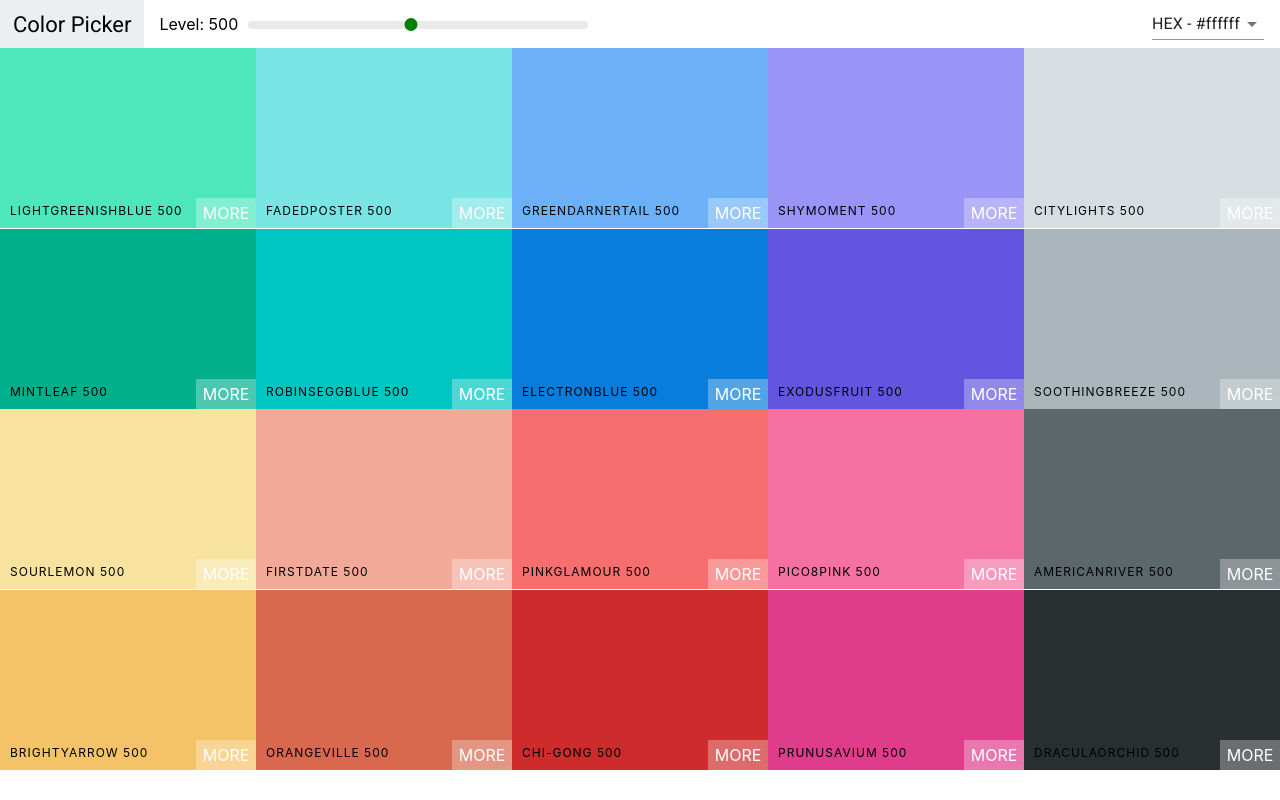
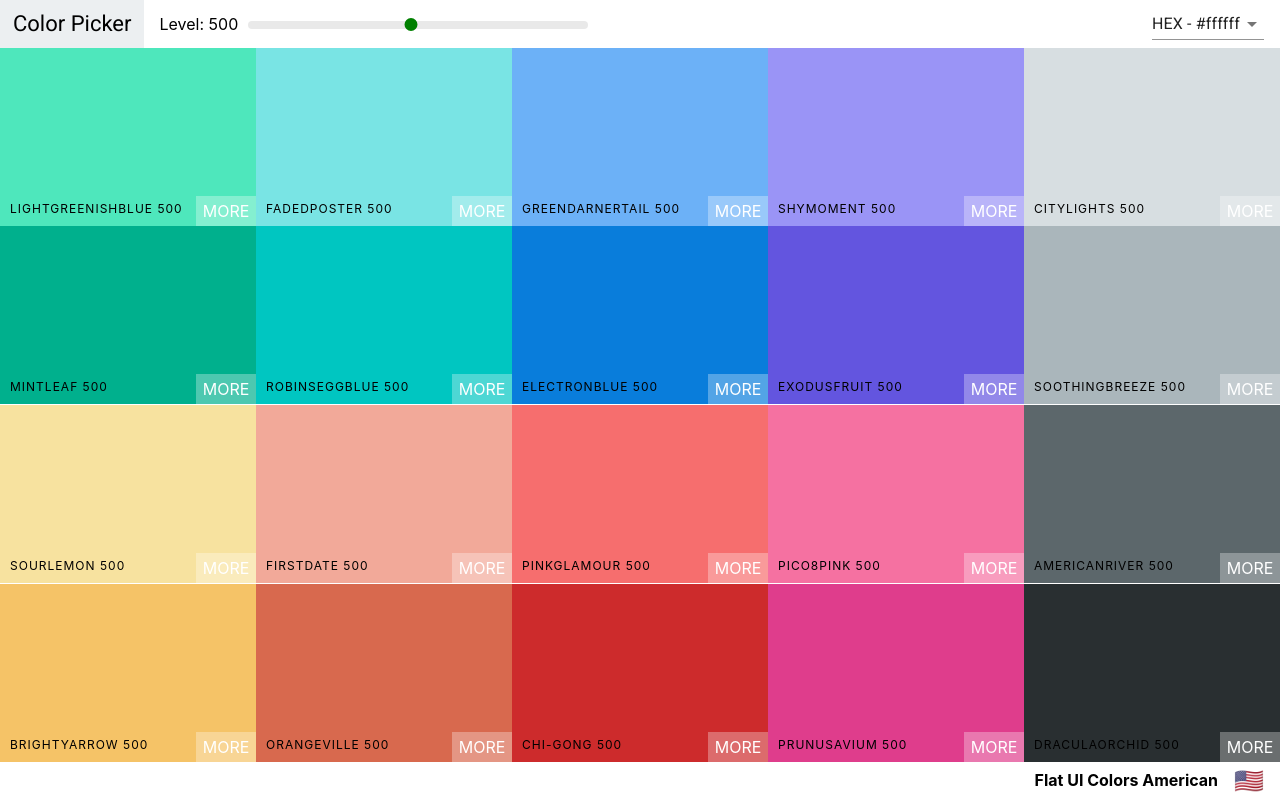
Before and after one commit to luckster8089/react-color-picker, a React (Create React App) app: page / in a window 1280 px wide. Built offline with nearby package versions, Linux system fonts and the light colour scheme.

Commit message:
Add palette footer

```diff
--- a/src/ColorBox.js
+++ b/src/ColorBox.js
@@ -1,4 +1,4 @@
-import React, { useState, useEffect, useCallback } from 'react'
+import React, { useState } from 'react'
 import './ColorBox.css'
 import { CopyToClipboard } from 'react-copy-to-clipboard'
 
--- a/src/Palette.css
+++ b/src/Palette.css
@@ -1,7 +1,23 @@
 .Palette {
     height: 100vh;
+    display: flex;
+    flex-direction: column;
 }
 
 .Palette-colors {
     height: 90%;
 }
+
+.Palette-footer {
+    background-color: white;
+    height: 5vh;
+    display: flex;
+    justify-content: flex-end;
+    align-items: center;
+    font-weight: bold;
+}
+
+.emoji {
+    font-size: 1.5rem;
+    margin: 0 1rem;
+}
--- a/src/Palette.js
+++ b/src/Palette.js
@@ -7,10 +7,10 @@
 export default function Palette({ palette }) {
     const [level, setLevel] = useState(500)
     const [format, setFormat] = useState("hex")
-    const { colors } = palette
+    const { colors, paletteName, emoji } = palette
 
     const colorBoxes = colors[level].map(color => (
-        <ColorBox background={color[format]} name={color.name} />
+        <ColorBox background={color[format]} name={color.name} key={color.id} />
     ))
 
     function changeLevel(newLevel) {
@@ -24,11 +24,13 @@
     return (
         <div className="Palette">
         <Navbar level={level} changeLevel={changeLevel} handleChanges={changeFormat}/>
-        {/* Navbar goes here */}
             <div className="Palette-colors">
             {colorBoxes}
             </div>
-        {/* Footer eventually goes here */}
+        <footer className="Palette-footer">
+            {paletteName}
+            <span className="emoji">{emoji}</span>
+        </footer>
         </div>
     )
 }
```
